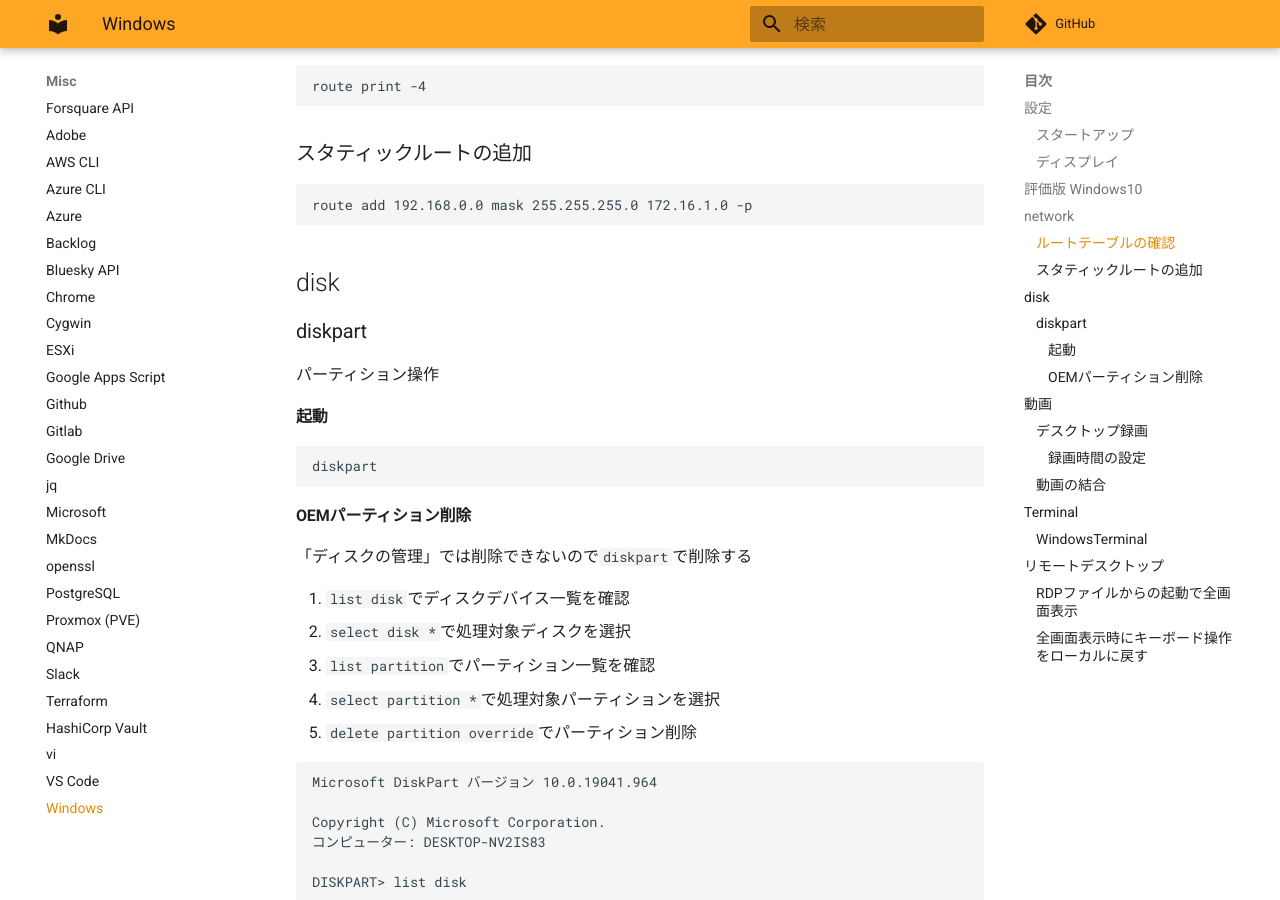
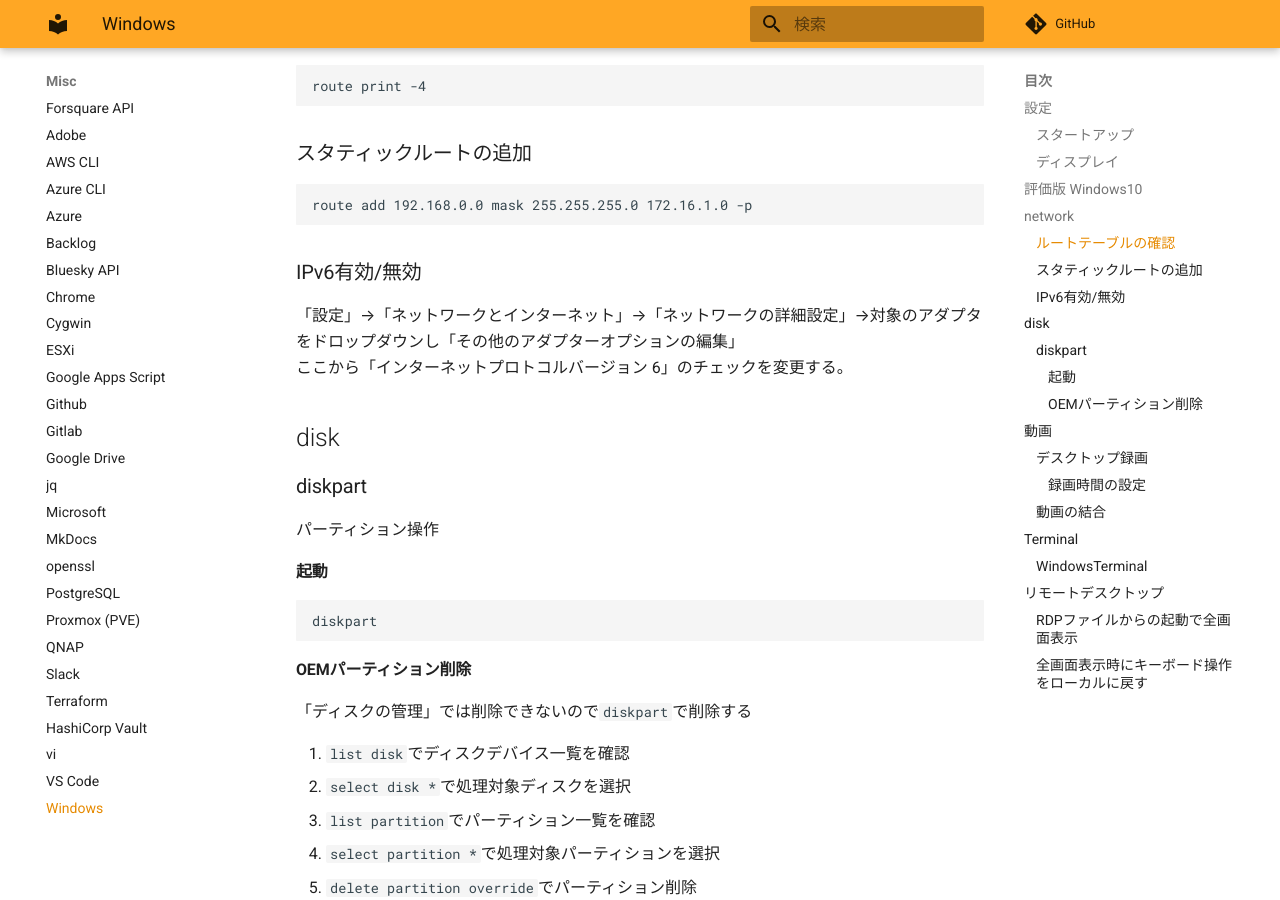
Before and after one commit to zaki-lknr/docs, an MkDocs documentation site: the page built from docs/Misc/windows.md, in a window 1280 px wide and 900 px high, scrolled down 859 px. Built offline with MkDocs 1.6.1 and Material for MkDocs 9.7.7, drawn with Linux system fonts in a browser that asks for light colours; comment, search, counter and statistics services are not loaded.

Commit message:
add: misc/windows: IPv6の有効/無効

````diff
--- a/docs/Misc/windows.md
+++ b/docs/Misc/windows.md
@@ -35,6 +35,11 @@ route print -4
 ```
 route add 192.168.0.0 mask 255.255.255.0 172.16.1.0 -p
 ```
+
+### IPv6有効/無効
+
+「設定」→「ネットワークとインターネット」→「ネットワークの詳細設定」→対象のアダプタをドロップダウンし「その他のアダプターオプションの編集」
+ここから「インターネットプロトコルバージョン 6」のチェックを変更する。
 
 ## disk
 
````
